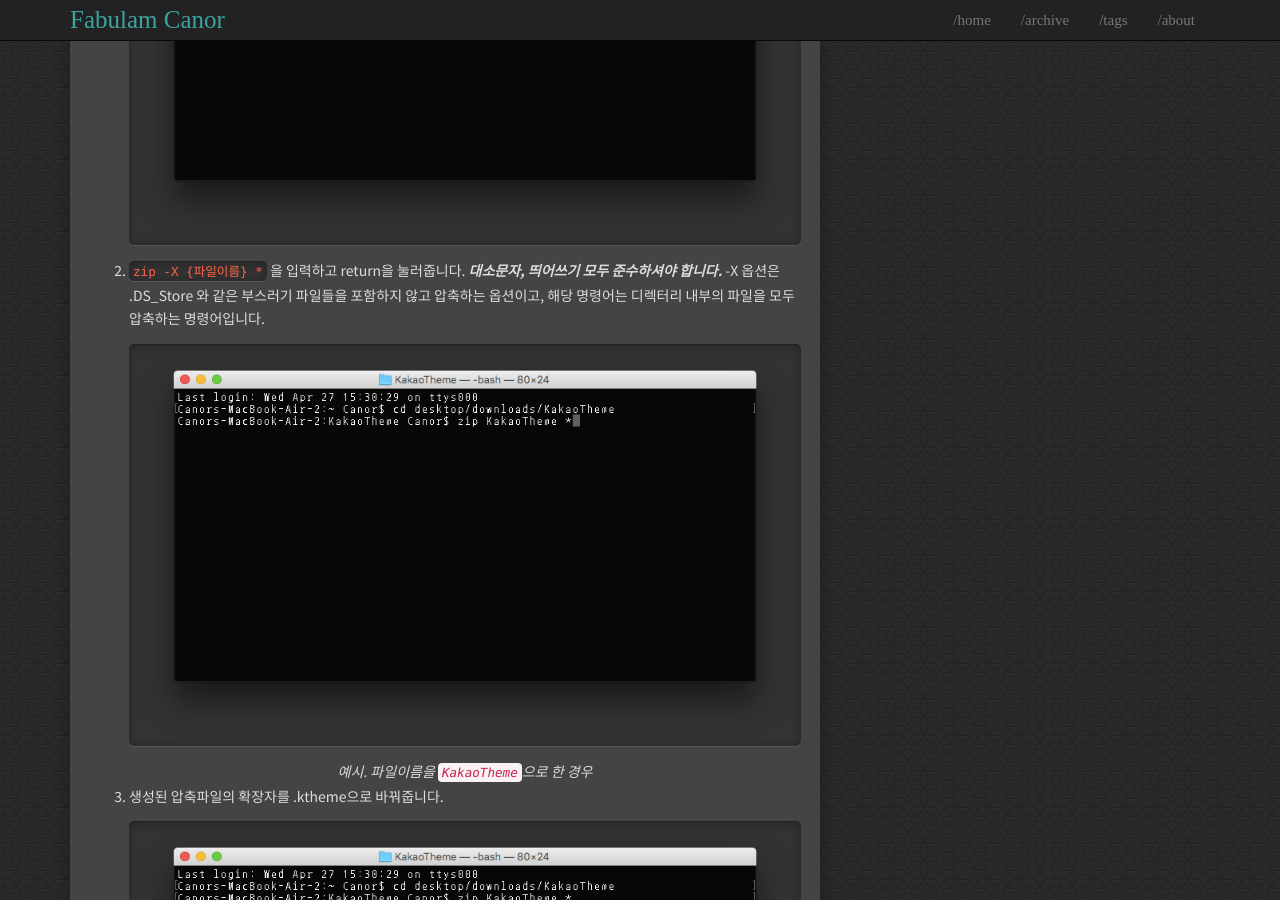
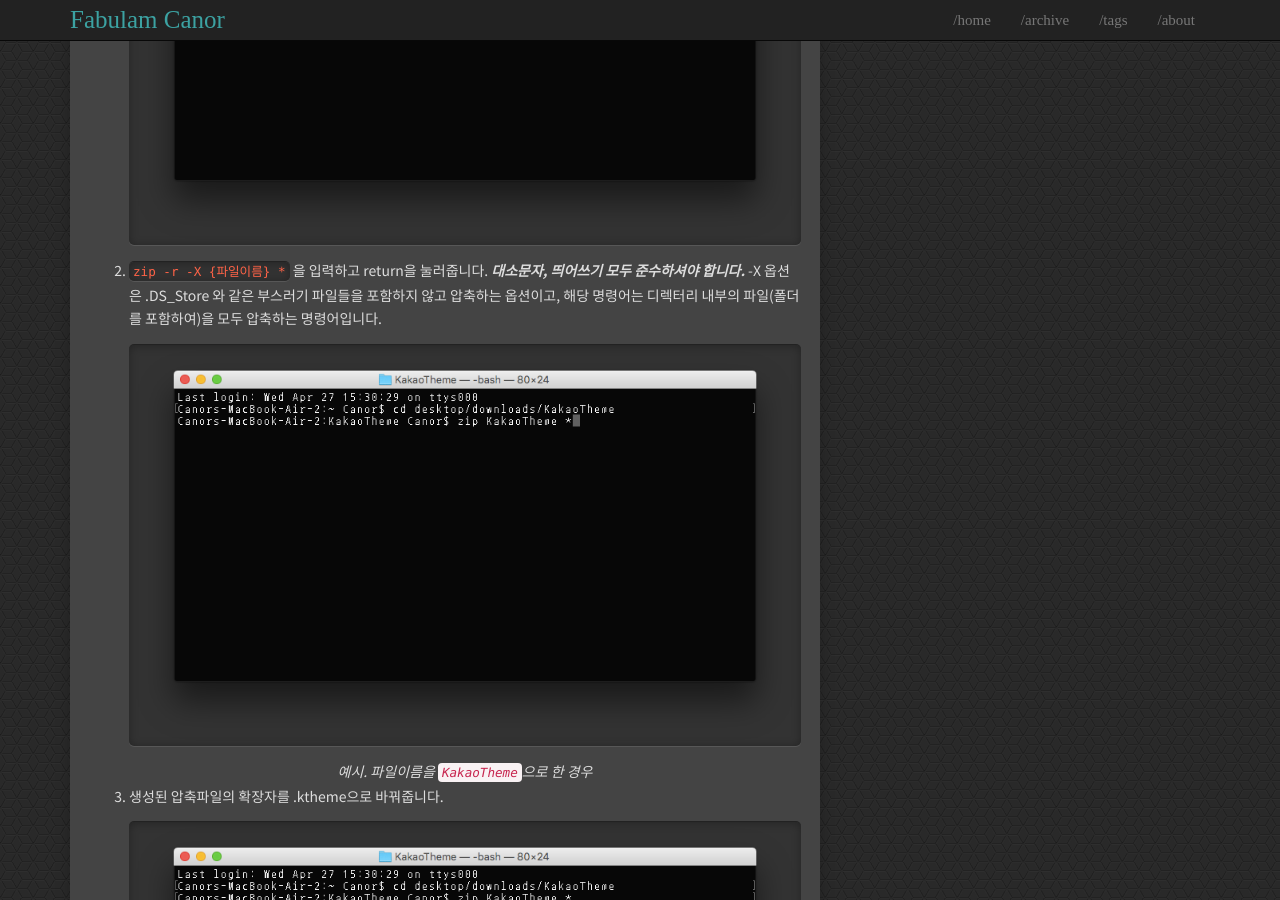
Before and after one commit to Canorus/canorus.github.io, a Jekyll site: the page built from _posts/2016-04-27-problem_on_kakaotalk_user_theme.md, in a window 1280 px wide and 900 px high, scrolled down 1640 px. Built offline with Jekyll 4.4.1, drawn with Linux system fonts in a browser that asks for light colours.

Commit message:
kakaotalk theme on OSX

```diff
--- a/_posts/2016-04-27-problem_on_kakaotalk_user_theme.md
+++ b/_posts/2016-04-27-problem_on_kakaotalk_user_theme.md
@@ -38,7 +38,7 @@ published: true
 
 1. 기본 앱인 Terminal.app을 실행하고 KakaoTalk.css가 위치한 디렉터리로 이동합니다.[^4]
 ![](/Resources/2016-04-27/navtothemefiles.png){: .center-image }
-2. `zip -X {파일이름} *` 을 입력하고 return을 눌러줍니다. ***대소문자, 띄어쓰기 모두 준수하셔야 합니다.*** -X 옵션은 .DS_Store 와 같은 부스러기 파일들을 포함하지 않고 압축하는 옵션이고, 해당 명령어는 디렉터리 내부의 파일을 모두 압축하는 명령어입니다.
+2. `zip -r -X {파일이름} *` 을 입력하고 return을 눌러줍니다. ***대소문자, 띄어쓰기 모두 준수하셔야 합니다.*** -X 옵션은 .DS_Store 와 같은 부스러기 파일들을 포함하지 않고 압축하는 옵션이고, 해당 명령어는 디렉터리 내부의 파일(폴더를 포함하여)을 모두 압축하는 명령어입니다.
 ![](/Resources/2016-04-27/zipcommand.png){: .center-image }*예시. 파일이름을 `KakaoTheme`으로 한 경우*
 3. 생성된 압축파일의 확장자를 .ktheme으로 바꿔줍니다.
 ![](/Resources/2016-04-27/final.png){: .center-image }
```
